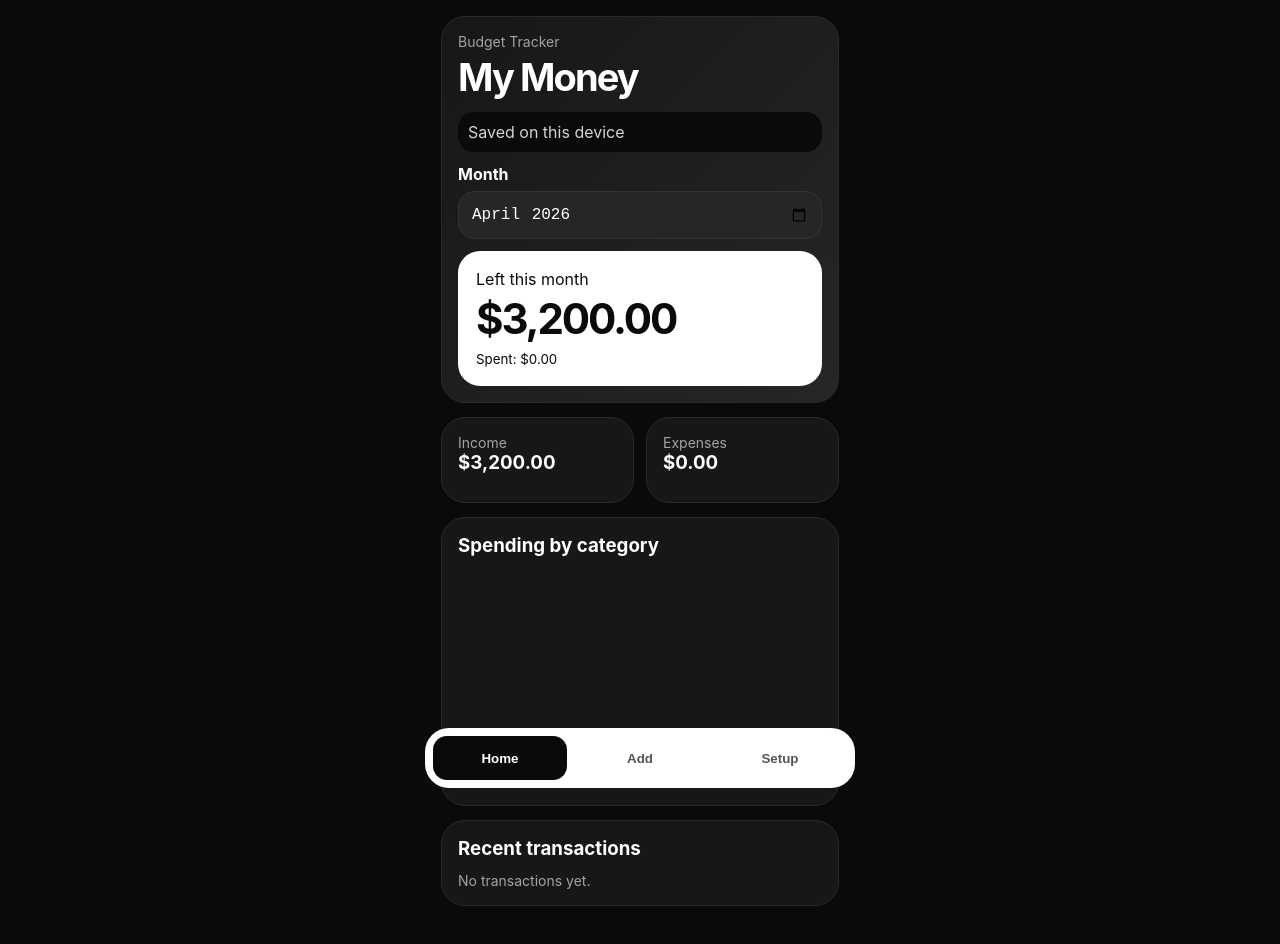
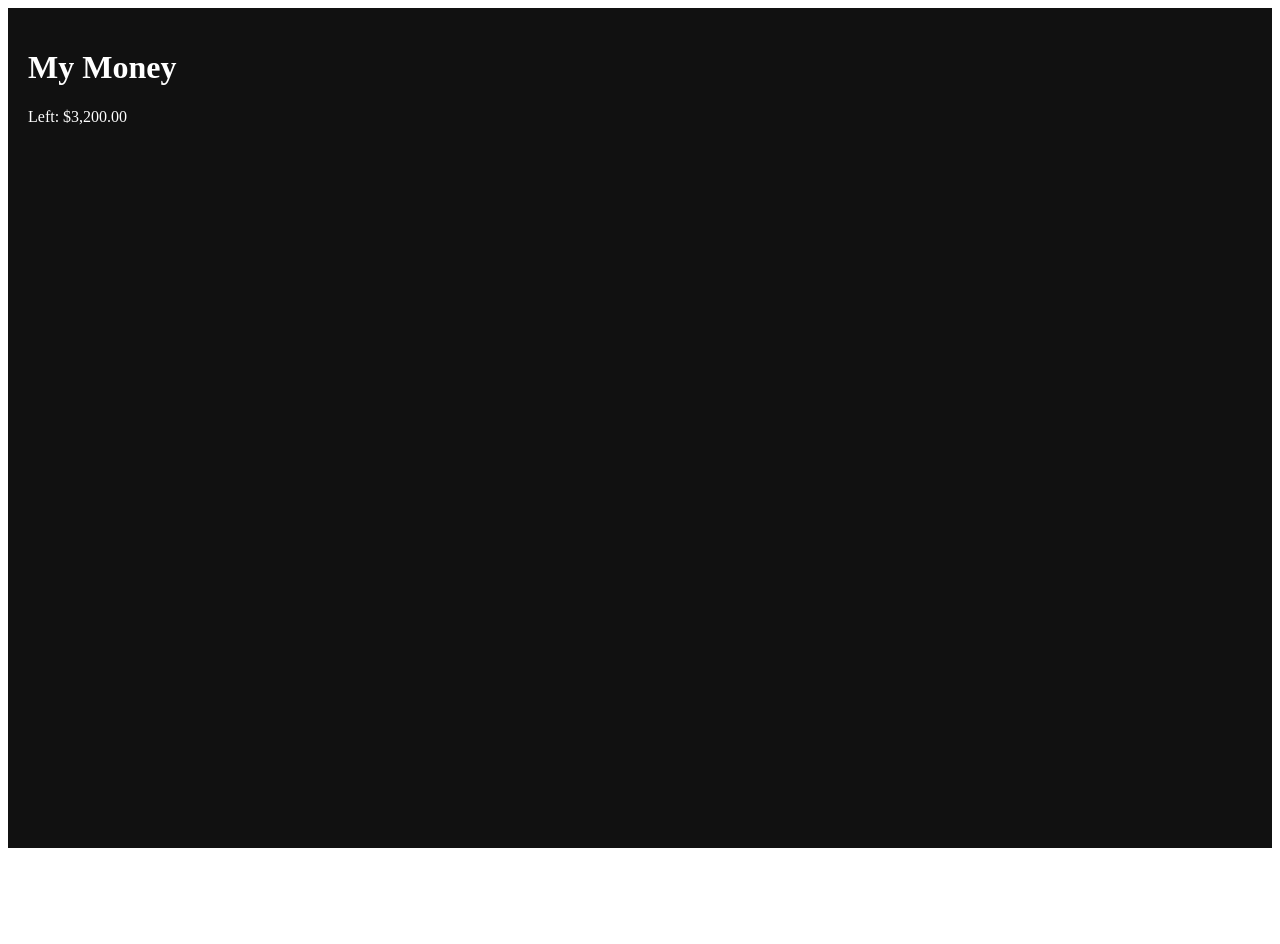
Before and after one commit to Dino199908/my-money-app, a React (Vite) app: page / in a window 1280 px wide. Shown: the top 944 px of the page. After the commit the page ends 856 px from the top, so only its background shows below. Built offline with nearby package versions, Linux system fonts and the light colour scheme.

Commit message:
Refactor budget tracker with improved functions

```diff
--- a/src/main.jsx
+++ b/src/main.jsx
@@ -1,9 +1,7 @@
 import React, { useEffect, useMemo, useState } from "react";
 import { createRoot } from "react-dom/client";
-import { PieChart, Pie, Cell, ResponsiveContainer, Tooltip } from "recharts";
-import "./styles.css";
 
-const STORAGE_KEY = "mobile-budget-tracker-v4";
+const STORAGE_KEY = "mobile-budget-tracker-v7";
 const categories = ["Food", "Bills", "Gas", "Rent", "Fun", "Shopping", "Savings", "Other"];
 const categoryColors = ["#111827", "#374151", "#6B7280", "#9CA3AF", "#D1D5DB", "#4B5563", "#1F2937", "#E5E7EB"];
 
@@ -15,254 +13,134 @@ const defaultData = {
 };
 
 function money(value) {
-  return Number(value || 0).toLocaleString("en-US", { style: "currency", currency: "USD" });
+  return Number(value || 0).toLocaleString("en-US", {
+    style: "currency",
+    currency: "USD"
+  });
 }
 
-function today() {
+function getToday() {
   return new Date().toISOString().slice(0, 10);
 }
 
-function loadData() {
+function getStoredData() {
   try {
-    const saved = localStorage.getItem(STORAGE_KEY);
-    return saved ? JSON.parse(saved) : defaultData;
+    if (typeof window === "undefined" || !window.localStorage) return defaultData;
+    const saved = window.localStorage.getItem(STORAGE_KEY);
+    return saved ? { ...defaultData, ...JSON.parse(saved) } : defaultData;
   } catch {
     return defaultData;
   }
 }
 
-function App() {
-  const [data, setData] = useState(loadData);
-  const [tab, setTab] = useState("dashboard");
-  const [form, setForm] = useState({
-    type: "expense",
-    category: "Food",
-    amount: "",
-    description: "",
-    date: today()
-  });
+function getMonthTransactions(transactions, selectedMonth) {
+  return transactions.filter((item) => item.date && item.date.startsWith(selectedMonth));
+}
 
-  useEffect(() => {
-    localStorage.setItem(STORAGE_KEY, JSON.stringify(data));
-  }, [data]);
-
-  const monthTransactions = data.transactions.filter((item) =>
-    item.date.startsWith(data.selectedMonth)
-  );
-
-  const spent = monthTransactions
+function getSpent(transactions) {
+  return transactions
     .filter((item) => item.type === "expense")
     .reduce((sum, item) => sum + Number(item.amount || 0), 0);
+}
 
-  const extraIncome = monthTransactions
+function getIncome(transactions) {
+  return transactions
     .filter((item) => item.type === "income")
     .reduce((sum, item) => sum + Number(item.amount || 0), 0);
+}
 
-  const left = data.monthlyIncome + extraIncome - spent;
+function getChartData(transactions) {
+  const grouped = {};
 
-  const chartData = useMemo(() => {
-    const grouped = {};
-    monthTransactions
+  transactions
     .filter((item) => item.type === "expense")
     .forEach((item) => {
       grouped[item.category] = (grouped[item.category] || 0) + Number(item.amount || 0);
     });
 
   return Object.entries(grouped).map(([name, value]) => ({ name, value }));
-  }, [monthTransactions]);
+}
 
-  const addTransaction = () => {
-    const amount = Number(form.amount);
-    if (!amount || amount <= 0) return;
+function getGoalProgress(left, monthlyGoal) {
+  if (!monthlyGoal || monthlyGoal <= 0) return 0;
+  return Math.min(100, Math.max(0, Math.round((left / monthlyGoal) * 100)));
+}
 
-    const transaction = {
-      id: Date.now(),
-      type: form.type,
-      category: form.type === "income" ? "Other" : form.category,
-      amount,
-      description: form.description || (form.type === "income" ? "Income" : form.category),
-      date: form.date || today()
-    };
+function getLargestCategory(chartData) {
+  if (!chartData.length) return null;
+  return [...chartData].sort((a, b) => b.value - a.value)[0];
+}
 
-    setData({
-      ...data,
-      selectedMonth: transaction.date.slice(0, 7),
-      transactions: [transaction, ...data.transactions]
-    });
+function runTests() {
+  const testTransactions = [
+    { type: "expense", category: "Food", date: "2026-04-01", amount: 10 },
+    { type: "expense", category: "Food", date: "2026-04-02", amount: 5 },
+    { type: "income", category: "Other", date: "2026-04-03", amount: 100 },
+    { type: "expense", category: "Gas", date: "2026-05-01", amount: 20 }
+  ];
 
-    setForm({
-      type: "expense",
-      category: "Food",
-      amount: "",
-      description: "",
-      date: today()
-    });
+  console.assert(getMonthTransactions(testTransactions, "2026-04").length === 3, "April should have 3 transactions");
+  console.assert(getSpent(testTransactions) === 35, "Total expenses should equal 35");
+  console.assert(getIncome(testTransactions) === 100, "Total income should equal 100");
+  console.assert(getChartData(testTransactions).find((item) => item.name === "Food")?.value === 15, "Food chart total should equal 15");
+  console.assert(money(12.5) === "$12.50", "Money formatter should format USD");
+  console.assert(getGoalProgress(50, 100) === 50, "Goal progress should equal 50");
+  console.assert(getGoalProgress(150, 100) === 100, "Goal progress should cap at 100");
+  console.assert(getLargestCategory([{ name: "Food", value: 15 }, { name: "Gas", value: 25 }])?.name === "Gas", "Largest category should be Gas");
+}
 
-    setTab("dashboard");
-  };
+runTests();
 
-  const deleteTransaction = (id) => {
-    setData({
-      ...data,
-      transactions: data.transactions.filter((item) => item.id !== id)
-    });
-  };
+function SimpleCategoryChart({ data }) {
+  const maxValue = Math.max(...data.map((item) => item.value), 1);
 
   return (
-    <main className="app">
-      <section className="card hero">
-        <p className="muted">Budget Tracker</p>
-        <h1>My Money</h1>
-        <p className="save">Saved on this device</p>
-
-        <label>
-          Month
-          <input
-            type="month"
-            value={data.selectedMonth}
-            onChange={(e) => setData({ ...data, selectedMonth: e.target.value })}
+    <div style={{ display: "grid", gap: 12 }}>
+      {data.map((item, index) => {
+        const width = `${Math.max(8, Math.round((item.value / maxValue) * 100))}%`;
+        return (
+          <div key={item.name}>
+            <div style={{ display: "flex", justifyContent: "space-between" }}>
+              <span>{item.name}</span>
+              <strong>{money(item.value)}</strong>
+            </div>
+            <div style={{ height: 10, background: "#333", borderRadius: 999 }}>
+              <div
+                style={{
+                  width,
+                  height: "100%",
+                  background: categoryColors[index % categoryColors.length],
+                  borderRadius: 999
+                }}
               />
-        </label>
-
-        <div className="balance">
-          <p>Left this month</p>
-          <h2>{money(left)}</h2>
-          <small>Spent: {money(spent)}</small>
-        </div>
-      </section>
-
-      {tab === "dashboard" && (
-        <>
-          <section className="grid">
-            <div className="card">
-              <p className="muted">Income</p>
-              <h3>{money(data.monthlyIncome + extraIncome)}</h3>
-            </div>
-            <div className="card">
-              <p className="muted">Expenses</p>
-              <h3>{money(spent)}</h3>
-            </div>
-          </section>
-
-          <section className="card">
-            <h3>Spending by category</h3>
-            <div className="chart">
-              <ResponsiveContainer width="100%" height="100%">
-                <PieChart>
-                  <Pie data={chartData} dataKey="value" nameKey="name" outerRadius={80}>
-                    {chartData.map((_, index) => (
-                      <Cell key={index} fill={categoryColors[index % categoryColors.length]} />
-                    ))}
-                  </Pie>
-                  <Tooltip formatter={(value) => money(value)} />
-                </PieChart>
-              </ResponsiveContainer>
-            </div>
-          </section>
-
-          <section className="card">
-            <h3>Recent transactions</h3>
-            {monthTransactions.length === 0 && <p className="muted">No transactions yet.</p>}
-            {monthTransactions.map((item) => (
-              <div className="row" key={item.id}>
-                <div>
-                  <strong>{item.description}</strong>
-                  <p className="muted">{item.type === "income" ? "Income" : item.category} • {item.date}</p>
-                </div>
-                <div className="right">
-                  <strong>{item.type === "income" ? "+" : "-"}{money(item.amount)}</strong>
-                  <button onClick={() => deleteTransaction(item.id)}>Delete</button>
             </div>
           </div>
-            ))}
-          </section>
-        </>
-      )}
+        );
+      })}
+    </div>
+  );
+}
 
-      {tab === "add" && (
-        <section className="card">
-          <h3>Add transaction</h3>
+function App() {
+  const [data, setData] = useState(getStoredData);
 
-          <label>
-            Type
-            <select value={form.type} onChange={(e) => setForm({ ...form, type: e.target.value })}>
-              <option value="expense">Expense</option>
-              <option value="income">Income</option>
-            </select>
-          </label>
+  const monthTransactions = useMemo(
+    () => getMonthTransactions(data.transactions, data.selectedMonth),
+    [data.transactions, data.selectedMonth]
+  );
 
-          <label>
-            Date
-            <input type="date" value={form.date} onChange={(e) => setForm({ ...form, date: e.target.value })} />
-          </label>
+  const spent = getSpent(monthTransactions);
+  const income = getIncome(monthTransactions);
+  const chartData = getChartData(monthTransactions);
+  const left = data.monthlyIncome + income - spent;
 
-          {form.type === "expense" && (
-            <label>
-              Category
-              <select value={form.category} onChange={(e) => setForm({ ...form, category: e.target.value })}>
-                {categories.map((category) => (
-                  <option key={category}>{category}</option>
-                ))}
-              </select>
-            </label>
-          )}
-
-          <label>
-            Amount
-            <input
-              inputMode="decimal"
-              type="number"
-              min="0"
-              step="0.01"
-              value={form.amount}
-              onChange={(e) => setForm({ ...form, amount: e.target.value })}
-              placeholder="0.00"
-            />
-          </label>
-
-          <label>
-            Description
-            <input
-              value={form.description}
-              onChange={(e) => setForm({ ...form, description: e.target.value })}
-              placeholder="Example: Groceries"
-            />
-          </label>
-
-          <button className="primary" onClick={addTransaction}>Save</button>
-        </section>
-      )}
-
-      {tab === "settings" && (
-        <section className="card">
-          <h3>Settings</h3>
-          <label>
-            Monthly income
-            <input
-              type="number"
-              value={data.monthlyIncome}
-              onChange={(e) => setData({ ...data, monthlyIncome: Number(e.target.value || 0) })}
-            />
-          </label>
-          <label>
-            Savings goal
-            <input
-              type="number"
-              value={data.monthlyGoal}
-              onChange={(e) => setData({ ...data, monthlyGoal: Number(e.target.value || 0) })}
-            />
-          </label>
-        </section>
-      )}
-
-      <nav>
-        <button className={tab === "dashboard" ? "active" : ""} onClick={() => setTab("dashboard")}>Home</button>
-        <button className={tab === "add" ? "active" : ""} onClick={() => setTab("add")}>Add</button>
-        <button className={tab === "settings" ? "active" : ""} onClick={() => setTab("settings")}>Setup</button>
-      </nav>
-    </main>
+  return (
+    <div style={{ padding: 20, background: "#111", color: "white", minHeight: "100vh" }}>
+      <h1>My Money</h1>
+      <p>Left: {money(left)}</p>
+      <SimpleCategoryChart data={chartData} />
+    </div>
   );
 }
 
 createRoot(document.getElementById("root")).render(<App />);
-// update
```
Lines whose indentation alone changed are shown as unchanged.
